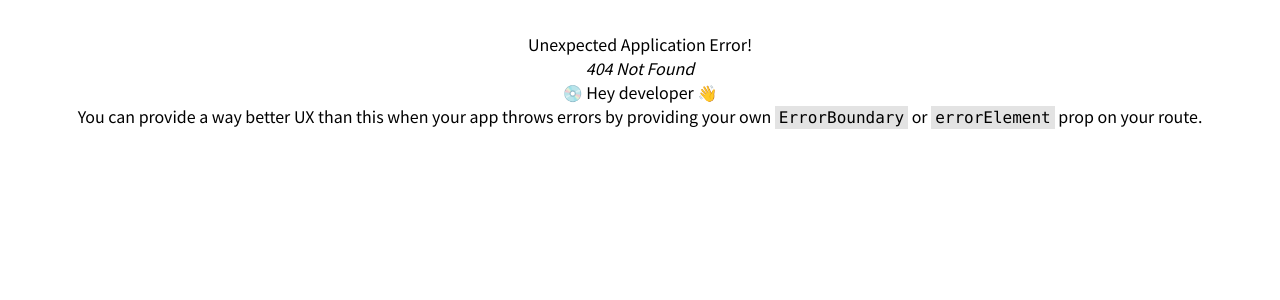
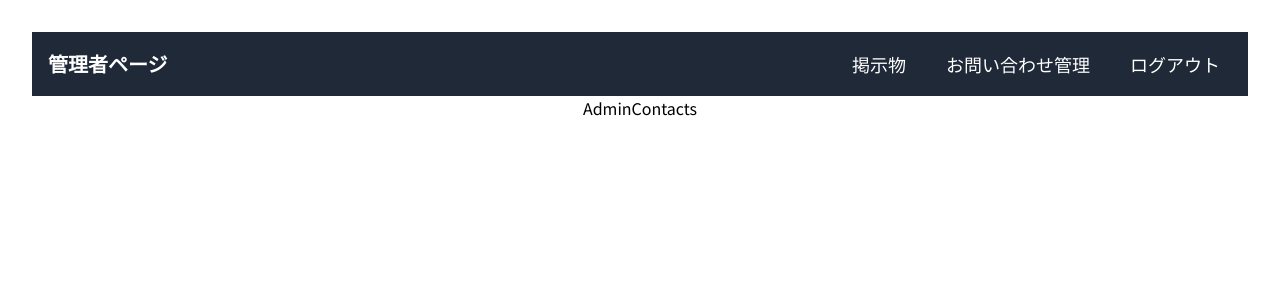
Before and after one commit to ByeongGwan-Seo/company-website, a React (Vite) app in the folder frontend/: page /admin/contacts in a window 1280 px wide. Before the commit this address had no page. Shown: the top 300 px of the page. Built offline with nearby package versions, Linux system fonts and the light colour scheme; a web font is replaced by a local one.

Commit message:
admin nav bar ui done

```diff
--- a/frontend/src/App.jsx
+++ b/frontend/src/App.jsx
@@ -1,4 +1,5 @@
 import "./App.css";
+import { useEffect, useState } from "react";
 import Footer from "./Components/Footer/Footer";
 import Navbar from "./Components/Navbar/Navbar";
 import {
@@ -15,8 +16,11 @@
 import Contact from "./Pages/Contact/Contact";
 import AdminLogin from "./Pages/Admin/AdminLogin";
 import AdminPosts from "./Pages/Admin/AdminPosts";
-import { useEffect, useState } from "react";
 import axios from "axios";
+import AdminCreatePost from "./Pages/Admin/AdminCreatePost";
+import AdminEditPost from "./Pages/Admin/AdminEditPost";
+import AdminContacts from "./Pages/Admin/AdminContacts";
+import AdminNavBar from "./Components/AdminNavBar/AdminNavBar";
 
 function AuthRedirectRoute() {
   const [isAuthenticated, setIsAuthenticated] = useState(null);
@@ -57,6 +61,15 @@
   );
 }
 
+function AdminLayout() {
+  return (
+    <>
+      <AdminNavBar />
+      <Outlet />
+    </>
+  );
+}
+
 const router = createBrowserRouter([
   {
     path: "/",
@@ -93,6 +106,28 @@
     element: <AuthRedirectRoute />,
     children: [{ index: true, element: <AdminLogin /> }],
   },
+  {
+    path: "/admin",
+    element: <AdminLayout />,
+    children: [
+      {
+        path: "posts",
+        element: <AdminPosts />,
+      },
+      {
+        path: "create-post",
+        element: <AdminCreatePost />,
+      },
+      {
+        path: "edit-post:/id",
+        element: <AdminEditPost />,
+      },
+      {
+        path: "contacts",
+        element: <AdminContacts />,
+      },
+    ],
+  },
 ]);
 
 const App = () => {
--- /dev/null
+++ b/frontend/src/Components/AdminNavBar/AdminNavBar.jsx
@@ -0,0 +1,98 @@
+import React, { useState } from "react";
+import { HiMenu, HiX } from "react-icons/hi";
+import { Link, useNavigate } from "react-router-dom";
+import axios from "axios";
+
+const AdminNavbar = () => {
+  const [isOpen, setIsOpen] = useState(false);
+
+  const Navigate = useNavigate();
+
+  const handleLogout = async () => {
+    try {
+      const response = await axios.post(
+        "http://localhost:3000/api/auth/logout",
+        {},
+        { withCredentials: true }
+      );
+      if (response.status === 200) {
+        Navigate("/admin");
+      }
+    } catch (error) {
+      console.log("ログアウトエラー: ", error);
+    }
+  };
+
+  return (
+    <div className="bg-gray-800 text-white">
+      <div className="max-w-7xl mx-auto px-4">
+        <div className="flex justify-between items-center h-16">
+          <div className="flex-shrink-0">
+            <Link to="/admin/posts" className="text-xl font-bold">
+              管理者ページ
+            </Link>
+          </div>
+
+          <div className="hidden text-lg lg:flex items-center space-x-4">
+            <Link
+              to="/admin/posts"
+              className="hover:bg-gray-700 px-3 py-2 rounded"
+            >
+              掲示物
+            </Link>
+            <Link
+              to="/admin/contacts"
+              className="hover:bg-gray-700 px-3 py-2 rounded"
+            >
+              お問い合わせ管理
+            </Link>
+            <button
+              onClick={handleLogout}
+              className="hover:bg-gray-700 px-3 py-2 rounded text-white"
+            >
+              ログアウト
+            </button>
+          </div>
+
+          <div className="lg:hidden">
+            <button
+              onClick={() => setIsOpen(!isOpen)}
+              className="p-2 rounded-md hover:bg-gray-700"
+            >
+              {isOpen ? <HiX size={24} /> : <HiMenu size={24} />}
+            </button>
+          </div>
+        </div>
+
+        {isOpen && (
+          <div className="lg:hidden">
+            <div className="px-2 pt-2 pb-3 space-y-1">
+              <Link
+                to="/admin/posts"
+                className="block hover:bg-gray-700 px-3 py-2 rounded"
+                onClick={() => setIsOpen(false)}
+              >
+                掲示物
+              </Link>
+              <Link
+                to="/admin/contacts"
+                className="block hover:bg-gray-700 px-3 py-2 rounded"
+                onClick={() => setIsOpen(false)}
+              >
+                お問い合わせ管理
+              </Link>
+              <button
+                onClick={handleLogout}
+                className="block w-full text-left hover:bg-gray-700 px-3 py-2 rounded"
+              >
+                ログアウト
+              </button>
+            </div>
+          </div>
+        )}
+      </div>
+    </div>
+  );
+};
+
+export default AdminNavbar;
--- a/frontend/src/Pages/Admin/AdminContacts.jsx
+++ b/frontend/src/Pages/Admin/AdminContacts.jsx
@@ -0,0 +1,7 @@
+import React from "react";
+
+const AdminContacts = () => {
+  return <div>AdminContacts</div>;
+};
+
+export default AdminContacts;
--- a/frontend/src/Pages/Admin/AdminCreatePost.jsx
+++ b/frontend/src/Pages/Admin/AdminCreatePost.jsx
@@ -0,0 +1,7 @@
+import React from "react";
+
+const AdminCreatePost = () => {
+  return <div>AdminCreatePost</div>;
+};
+
+export default AdminCreatePost;
--- a/frontend/src/Pages/Admin/AdminEditPost.jsx
+++ b/frontend/src/Pages/Admin/AdminEditPost.jsx
@@ -0,0 +1,7 @@
+import React from "react";
+
+const AdminEditPost = () => {
+  return <div>AdminEditPost</div>;
+};
+
+export default AdminEditPost;
```
